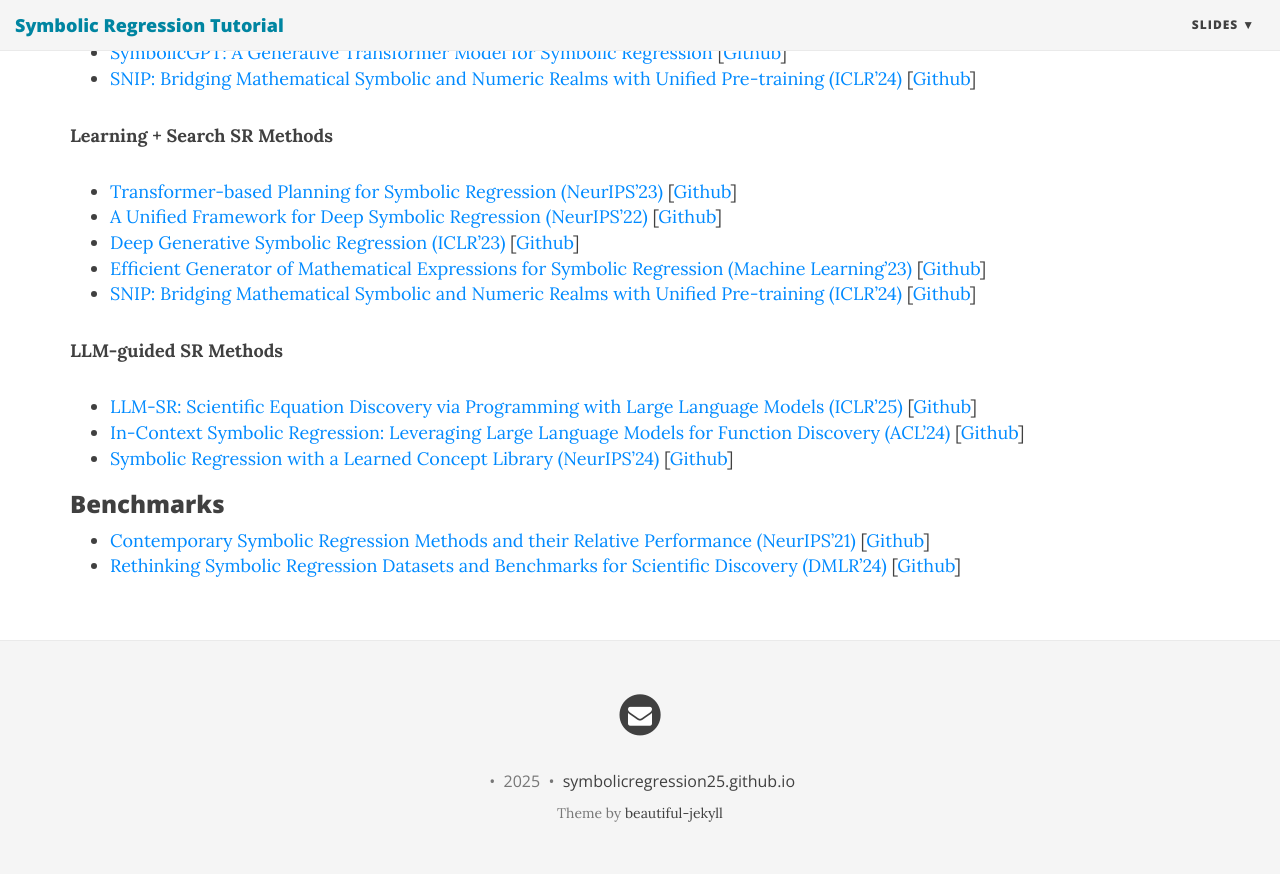
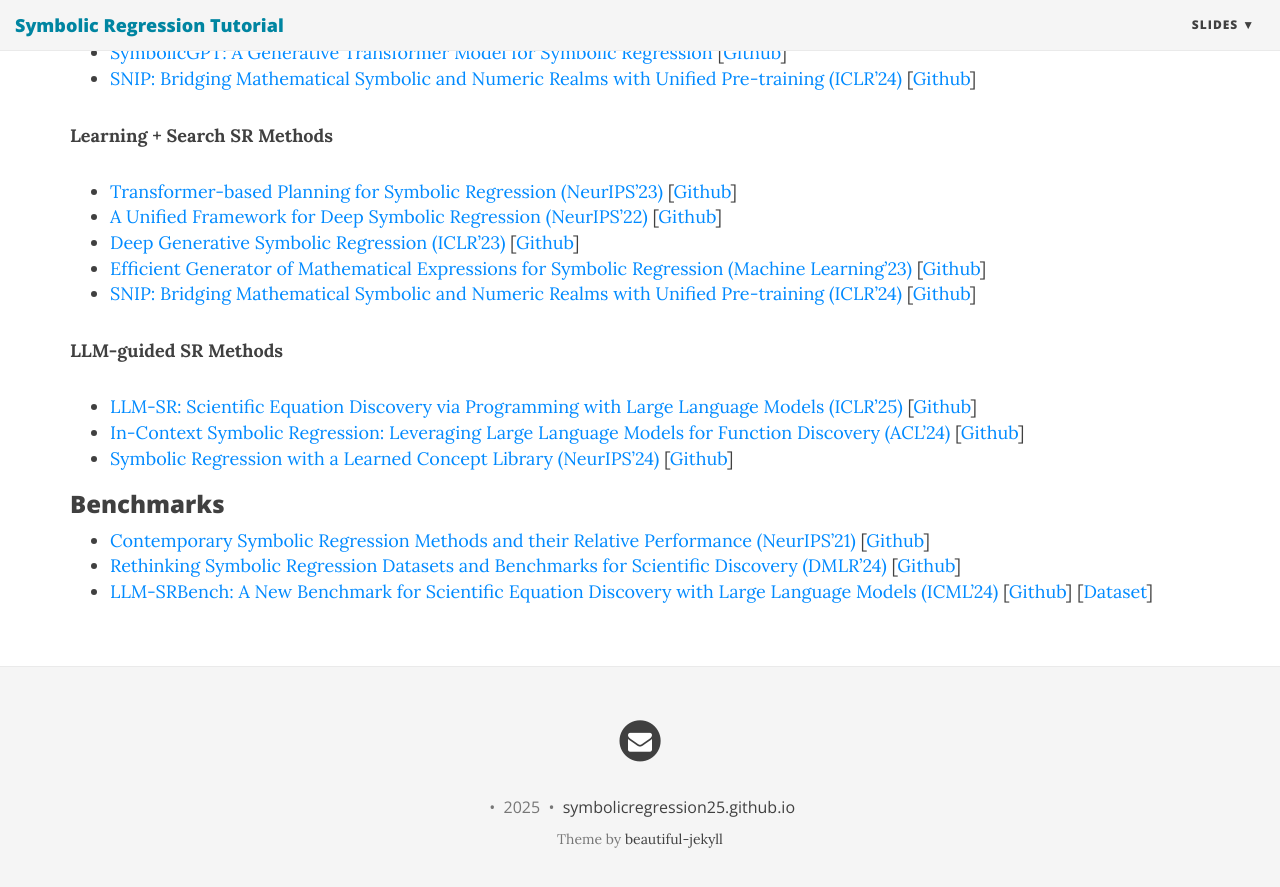
Before and after one commit to ZonglinY/llm4sd-aaai-2026, a Jekyll site: the page built from index.md, in a window 1280 px wide and 900 px high, scrolled down 2534 px. Shown: the top 887 px of the window. Built offline with Jekyll 4.4.1, drawn with Linux system fonts in a browser that asks for light colours; nearby versions of some CDN libraries.

Commit message:
Update index.md

```diff
--- a/index.md
+++ b/index.md
@@ -129,3 +129,4 @@ Through this tutorial, attendees will gain both theoretical understanding and pr
 ### Benchmarks
 - [Contemporary Symbolic Regression Methods and their Relative Performance (NeurIPS'21)](https://datasets-benchmarks-proceedings.neurips.cc/paper/2021/hash/c0c7c76d30bd3dcaefc96f40275bdc0a-Abstract-round1.html) [[Github](https://github.com/cavalab/srbench/)]
 - [Rethinking Symbolic Regression Datasets and Benchmarks for Scientific Discovery (DMLR'24)](https://openreview.net/forum?id=i2e2wqt0nAI) [[Github](https://github.com/omron-sinicx/srsd-benchmark)]
+- [LLM-SRBench: A New Benchmark for Scientific Equation Discovery with Large Language Models (ICML'24)](https://arxiv.org/abs/2504.10415) [[Github](https://github.com/deep-symbolic-mathematics/llm-srbench)] [[Dataset](https://huggingface.co/datasets/nnheui/llm-srbench)]
```
